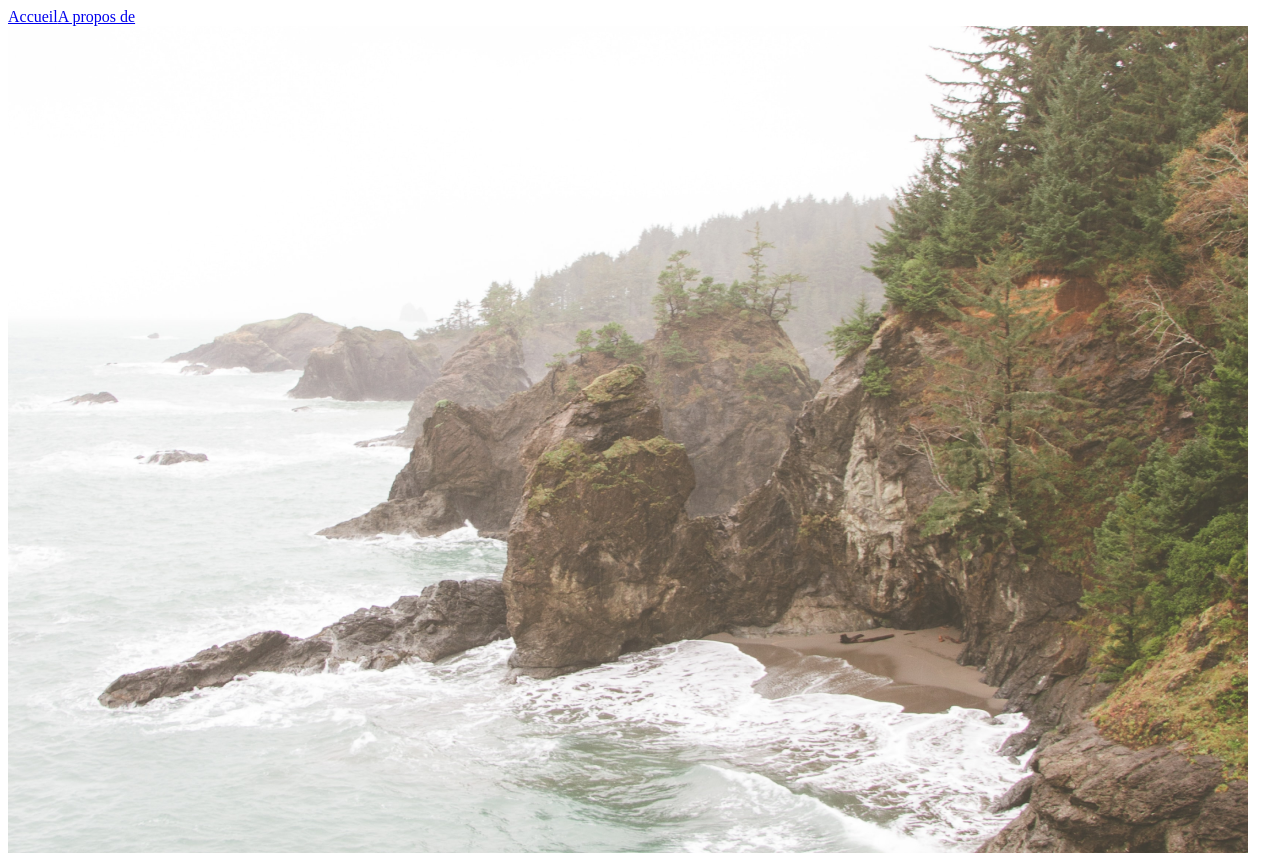
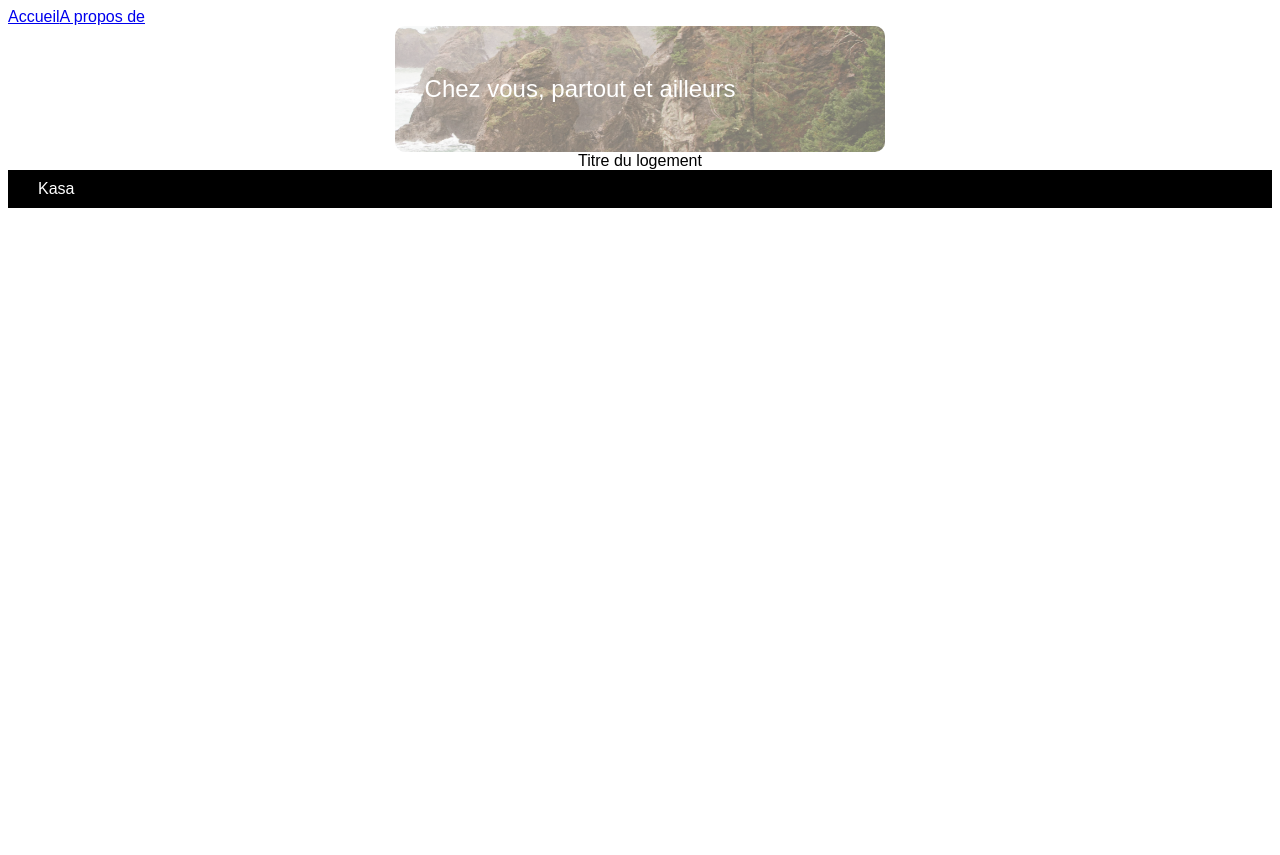
Before and after one commit to juliegip/OC_DevWeb_P6_Kasa, a React (Create React App) app: page / in a window 1280 px wide. Shown: the top 855 px of the page. After the commit the page ends 800 px from the top, so only its background shows below. Built offline with nearby package versions, Linux system fonts and the light colour scheme.

Commit message:
composant Banner

```diff
--- a/src/App.jsx
+++ b/src/App.jsx
@@ -1,4 +1,5 @@
 import React from 'react'
+import './utils/styles/global.css'
 
 import AppRouter from './navigation/AppRouter'
 
--- /dev/null
+++ b/src/components/Banner/Banner.css
@@ -0,0 +1,41 @@
+.banner-container {
+        --bg-image: url('../../assets/images/home_banner.png');
+        --bg-image-opacity:0.7;
+        display: grid;
+        place-content: right;
+        text-align: left;
+   padding-top: 30px;
+   padding-bottom: 30px;
+
+        margin: 0 10px;
+        position: relative;
+        isolation: isolate;
+
+
+}
+
+.banner-container::after {
+    content: '';
+    position: absolute;
+    z-index: -1;
+    inset: 0;
+    background: black;
+    opacity: var(--bg-image-opacity);
+    background-image: var(--bg-image);
+    background-size: 140%;
+    background-position: center right;
+    border-radius: 10px;
+}
+
+.banner-title {
+    font-size: 24px;
+    font-weight: 500;
+    color: white;
+    padding: 5px 150px 5px 30px;
+    line-height: 24px;
+}
+
+
+@media screen and (min-width: 768px) {
+
+  }
--- a/src/components/Banner/Banner.jsx
+++ b/src/components/Banner/Banner.jsx
@@ -1,10 +1,10 @@
 import React from 'react'
+import './Banner.css'
 
 const Banner = ({ image, title }) => {
   return (
-    <div>
-      <img src={image} alt="kasa-banner" className="" />
-      <h2 className="">{title}</h2>
+    <div className="banner-container">
+      <h1 className="banner-title">{title}</h1>
     </div>
   )
 }
--- /dev/null
+++ b/src/components/Footer/Footer.css
@@ -0,0 +1,5 @@
+footer {
+    background-color: black;
+    color: white;
+    padding: 10px 30px
+}
--- /dev/null
+++ b/src/components/Footer/Footer.jsx
@@ -0,0 +1,8 @@
+import React from 'react'
+import './Footer.css'
+
+const Footer = () => {
+  return <footer>Kasa</footer>
+}
+
+export default Footer
--- a/src/components/GridCards/GridCards.jsx
+++ b/src/components/GridCards/GridCards.jsx
@@ -3,9 +3,9 @@ import Card from '../Card/Card'
 
 const GridCards = () => {
   return (
-    <div>
+    <section>
       <Card></Card>
-    </div>
+    </section>
   )
 }
 
--- /dev/null
+++ b/src/components/Header/Header.jsx
@@ -0,0 +1,16 @@
+import React from 'react'
+import './Header.css'
+import { NavLink } from 'react-router-dom'
+
+const Header = () => {
+  return (
+    <header>
+      <nav>
+        <NavLink to="/">Accueil</NavLink>
+        <NavLink to="/about">A propos de</NavLink>
+      </nav>
+    </header>
+  )
+}
+
+export default Header
--- a/src/layout/RootLayout.jsx
+++ b/src/layout/RootLayout.jsx
@@ -1,22 +1,17 @@
-import { NavLink, Outlet } from 'react-router-dom'
+import { Outlet } from 'react-router-dom'
+import Footer from '../components/Footer/Footer'
+import Header from '../components/Header/Header'
 
 const RootLayout = () => {
   return (
     <div className="root-layout">
-      <header>
-        <nav>
-          <NavLink to="/">Accueil</NavLink>
-          <NavLink to="/about">A propos de</NavLink>
-        </nav>
-      </header>
+      <Header />
 
       <main>
         <Outlet />
       </main>
 
-      <footer>
-        <h1>Kasa</h1>
-      </footer>
+      <Footer />
     </div>
   )
 }
--- /dev/null
+++ b/src/pages/Home/P_Home.css
@@ -0,0 +1,6 @@
+.homepage{
+    display: flex;
+    flex-direction: column;
+    align-items: center;
+
+}
--- a/src/pages/Home/P_Home.jsx
+++ b/src/pages/Home/P_Home.jsx
@@ -1,13 +1,15 @@
 import React from 'react'
+import './P_Home.css'
 import Banner from '../../components/Banner/Banner'
 import { texts } from '../../utils/apptexts/texts'
-
 import image from '../../assets/images/home_banner.png'
+import GridCards from '../../components/GridCards/GridCards'
 
 function Home() {
   return (
-    <div>
+    <div className="homepage">
       <Banner image={image} title={texts.main_title} />
+      <GridCards />
     </div>
   )
 }
--- /dev/null
+++ b/src/utils/styles/global.css
@@ -0,0 +1,11 @@
+:root {
+    --primary-font: 'Montserrat', sans-serif;
+  }
+
+  *{
+    box-sizing: border-box;
+  }
+  body {
+    font-family: var(--primary-font);
+
+  }
```
Also changed, not shown: src/components/Header/Header.css (added).
